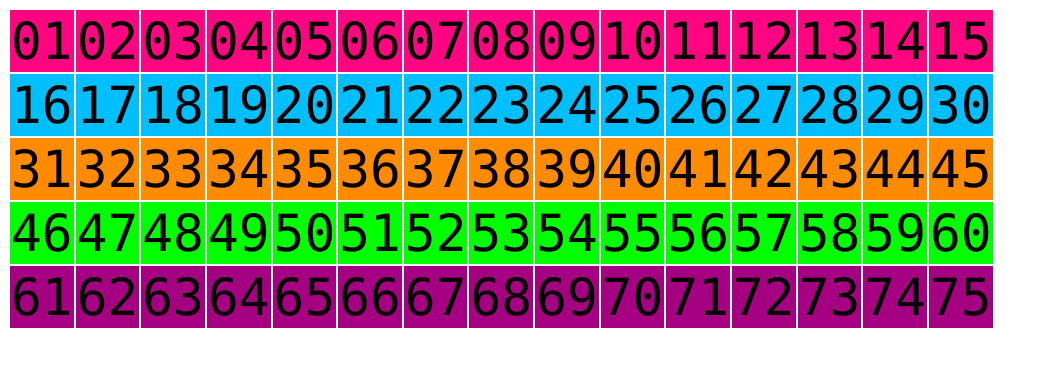
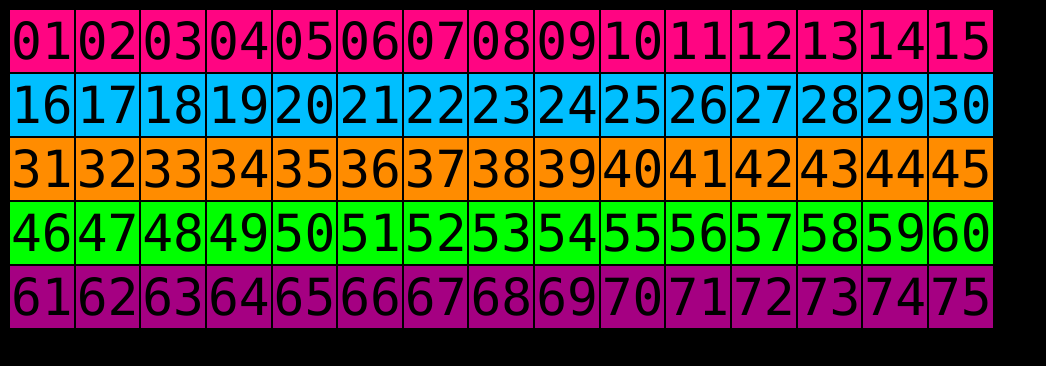
Before and after one commit to Roadagain/web-bingo, a website: page index.html in a window 1280 px wide. Shown: the whole page, without its empty margins (0-1046 px from the left). Drawn offline with Linux system fonts and the light colour scheme; a script that the page names is missing.

Commit message:
indexでもstate.css読み込み

```diff
--- a/index.html
+++ b/index.html
@@ -4,6 +4,7 @@
     <meta charset="UTF-8"/>
     <title>web-bingo</title>
     <link href="index.css" rel="stylesheet"/>
+    <link href="state.css" rel="stylesheet"/>
   </head>
   <body>
     <table>
```
